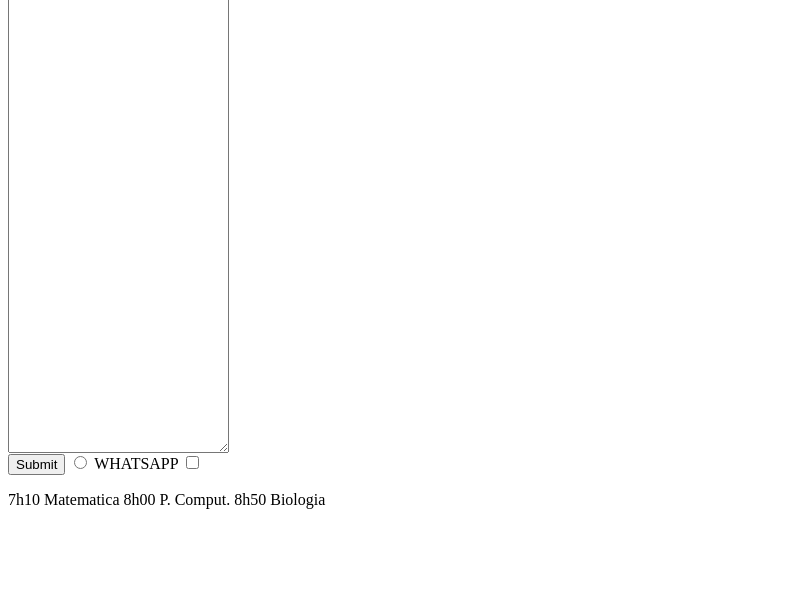
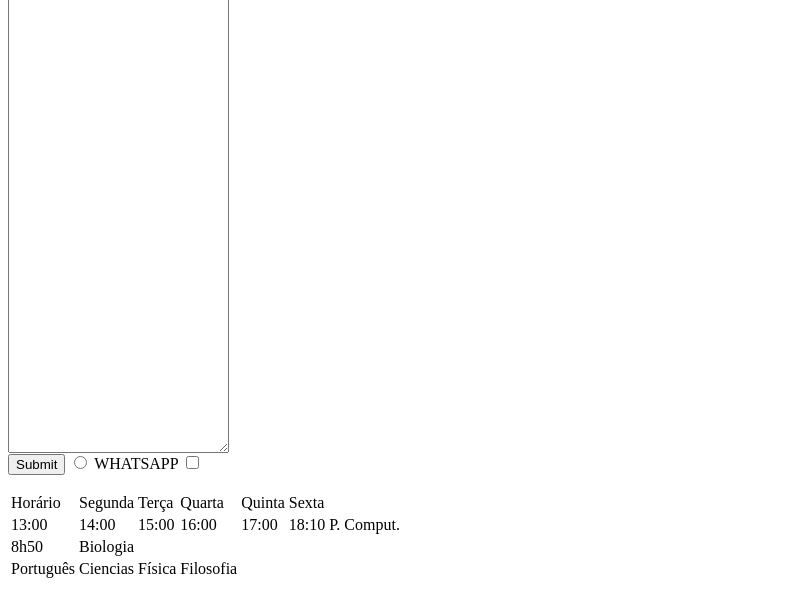
Before and after one commit to guilhermealmeida123/Formul-rio, a plain HTML site: page index.html in a window 1280 px wide. Shown: the part 90-706 px from the top of the page, without its empty margins (0-807 px from the left). Drawn offline with Linux system fonts and the light colour scheme.

Commit message:
Update index.html

```diff
--- a/index.html
+++ b/index.html
@@ -32,21 +32,35 @@
                 <input type="checkbox" id="caixa-wpp">
                </form>
         </main>
-            <tbody>
+            <table>
 
 <tr>
 
-<td>7h10</td>
+    <td>Horário</td>
+    <td>Segunda</td>
+    <td>Terça</td>
+    <td>Quarta</td>
+    <td>Quinta</td>
+    <td>Sexta</td>
 
-<td>Matematica</td>
+    </tr>
 
-</tr>
+    <tr>
 
-<tr>
+        <td>13:00</td>
+        <td>14:00</td>
+        <td>15:00</td>
+        <td>16:00</td>
+        <td>17:00</td>
+        <td>18:10</td>
 
-<td>8h00</td>
 
-<td>P. Comput.</td>
+
+
+
+
+
+        <td>P. Comput.</td>
 
 </tr>
 
@@ -59,7 +73,13 @@
 </tr>
 
 </tbody>
+<td>Português</td>
 
+<td>Ciencias</td>
+
+            <td>Física</td>
+
+            <td>Filosofia</td>
 
     </body>
 
```
